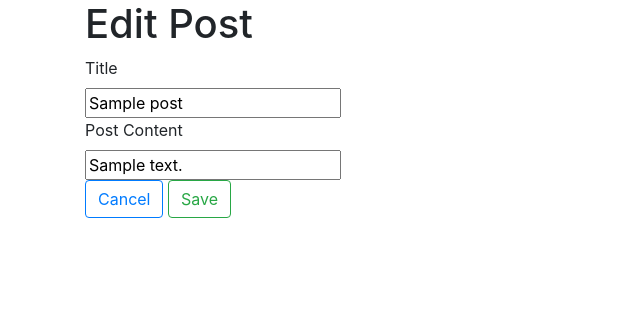
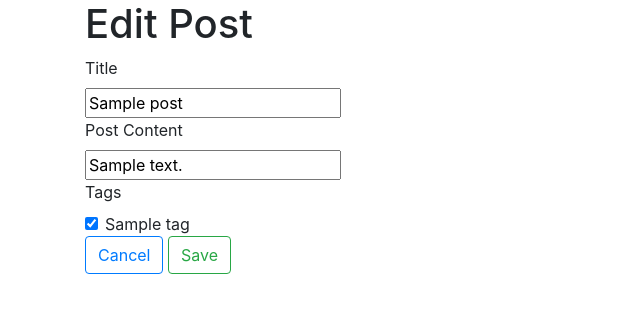
Before and after one commit to aprylle-1/springboard-exercises, a Flask app: page /posts/1/edit in a window 1280 px wide. Shown: the top 313 px of the page, without its empty margins (0-640 px from the left). Run offline with Flask 2, Linux system fonts and the light colour scheme; tables that the repository leaves empty hold one stand-in row (values such as "Sample post").

Commit message:
blogly part3

```diff
--- a/flask-blogly/app.py
+++ b/flask-blogly/app.py
@@ -3,7 +3,7 @@
 from crypt import methods
 from email.mime import image
 from flask import Flask, render_template, request, redirect, session
-from models import db, connect_db, User, Post, default_img
+from models import db, connect_db, User, Post, default_img, PostTag, Tag
 from sqlalchemy import desc
 from datetime import datetime
 app = Flask(__name__)
@@ -149,8 +149,9 @@ def get_add_post_form(user_id):
         session["errors"] = []
 
     user = User.query.get(user_id)
+    tags = Tag.query.all()
 
-    return render_template('create-post-form.html', user = user, errors=errors)
+    return render_template('create-post-form.html', user = user, errors=errors, tags=tags)
 
 @app.route("/users/<user_id>/posts/new", methods=["POST"])
 def add_post_for_user(user_id):
@@ -159,6 +160,8 @@ def add_post_for_user(user_id):
     errors = []
     title = request.form["title"]
     content = request.form["content"]
+
+    tags = request.form.getlist("tags")
 
     if not title:
         errors.append("Missing title")
@@ -172,6 +175,11 @@ def add_post_for_user(user_id):
     post = Post(title=title, content=content, user_id=user_id, created_at=datetime.now())
     db.session.add(post)
     db.session.commit()
+
+    post_tags = [PostTag(post_id=post.id, tag_id=tag) for tag in tags]
+    db.session.add_all(post_tags)
+    db.session.commit()
+
     return redirect(f"/users/{user_id}")
 
 @app.route("/posts/<post_id>")
@@ -197,7 +205,11 @@ def get_edit_post_form(post_id):
 
     post = Post.query.get(post_id)
 
-    return render_template('edit-post.html', post=post, errors = errors)
+    tags = Tag.query.all()
+
+    post_tag_ids = [tag.tag_id for tag in post.tags]
+
+    return render_template('edit-post.html', post=post, errors = errors, tags=tags, post_tag_ids=post_tag_ids)
 
 @app.route("/posts/<post_id>/edit", methods=["POST"])
 def edit_post(post_id):
@@ -205,7 +217,7 @@ def edit_post(post_id):
     errors = []
     title = request.form["title"]
     content = request.form["content"]
-
+    tags = request.form.getlist("tags")
     if not title:
         errors.append("Missing Post Title")
     if not content:
@@ -220,6 +232,14 @@ def edit_post(post_id):
         post.title = title
         post.content = content
 
+        for post_tag in post.tags:
+            db.session.delete(post_tag)
+
+        db.session.commit()
+
+        for tag in tags:
+            new_tag = PostTag(post_id=post_id, tag_id=tag)
+            db.session.add(new_tag)
         db.session.commit()
 
         return redirect(f"/posts/{post_id}")
@@ -235,3 +255,102 @@ def delete_post(post_id):
     db.session.commit()
 
     return redirect(f"/users/{user_id}")
+
+@app.route("/tags")
+def get_all_tags():
+    tags = Tag.query.all()
+
+    return render_template("tags.html", tags=tags)
+
+@app.route("/tags/<tag_id>")
+def show_tag_details(tag_id):
+    tag = Tag.query.get(tag_id)
+    posts_tags = tag.posts
+
+    posts = []
+
+    for post in posts_tags:
+        posts.append(post.post)
+
+    return render_template("tag-details.html", tag=tag, posts=posts)
+
+@app.route("/tags/new", methods=["GET"])
+def get_add_tag_form():
+
+    errors = session.get("errors", [])
+    session["errors"] = []
+
+    return render_template("create-tag-form.html", errors = errors)
+
+@app.route("/tags/new", methods=["POST"])
+def add_tag():
+
+    name = request.form.get("name", "")
+    all_tags = Tag.query.all()
+    names = []
+    for tag in all_tags:
+        names.append(tag.name)
+
+    errors = []
+    if not name:
+        errors.append("No tag name was submitted")
+        session["errors"] = errors
+        return redirect("/tags/new")
+
+    elif name and name in names:
+        errors.append("Tag name already exists")
+        session["errors"] = errors
+        return redirect("/tags/new")
+
+    else:
+        tag = Tag(name=name)
+        db.session.add(tag)
+        db.session.commit()
+        return redirect("/tags")
+
+@app.route("/tags/<tag_id>/edit", methods=["GET"])
+def get_edit_tag_form(tag_id):
+
+    errors = session.get("errors", [])
+    tag = Tag.query.get(tag_id)
+    session["errors"] = []
+    return render_template("edit-tag.html", errors=errors, tag=tag)
+
+@app.route("/tags/<tag_id>/edit", methods=["POST"])
+def edit_tag(tag_id):
+
+    tag = Tag.query.get(tag_id)
+    name = request.form.get("name", "")
+    errors = []
+    all_tags = Tag.query.all()
+    names = [tag.name for tag in all_tags]
+
+    if not name:
+        errors.append("Tag Name is a required field")
+        session["errors"] = errors
+        return redirect(f"/tags/{tag_id}/edit")
+    if name == tag.name:
+        return redirect("/tags")
+    if name and name in names:
+        session["errors"] = errors
+        errors.append("Tag Name already exists")
+        return redirect(f"/tags/{tag_id}/edit")
+
+    tag.name = name
+    db.session.commit()
+    return redirect("/tags")
+
+@app.route("/tags/<tag_id>/delete", methods=["POST"])
+def delete_tag(tag_id):
+
+    tag = Tag.query.get(tag_id)
+    posts = tag.posts
+
+    if posts:
+        for post in posts:
+            db.session.delete(post)
+
+    db.session.delete(tag)
+    db.session.commit()
+
+    return redirect("/tags")
--- a/flask-blogly/models.py
+++ b/flask-blogly/models.py
@@ -81,6 +81,8 @@ class Post(db.Model):
 
     user = db.relationship("User", backref="posts")
 
+    tags = db.relationship("PostTag", backref="post")
+
     def __repr__(self):
         """Show information about the Post Object"""
         p = self
@@ -96,3 +98,25 @@ class Post(db.Model):
         test_date_format = '%Y-%m-%d %H:%M:%S.%f'
         strp_time = datetime.strptime(str(self.created_at), test_date_format)
         return strp_time.strftime("%a %b %d %Y, %H:%M %p")
+
+class Tag(db.Model):
+    """Tags"""
+
+    __tablename__ = "tags"
+
+    id = db.Column(db.Integer, primary_key=True, autoincrement=True)
+
+    name = db.Column(db.Text, nullable=False, unique=True)
+
+    posts = db.relationship('PostTag', backref="tag")
+
+    def __repr__(self):
+        return f"<{self.id} {self.name}>"
+
+class PostTag(db.Model):
+
+    __tablename__ = "posts_tags"
+
+    post_id = db.Column(db.Integer, db.ForeignKey("posts.id"), primary_key=True)
+
+    tag_id = db.Column(db.Integer, db.ForeignKey("tags.id"), primary_key=True)
--- a/flask-blogly/templates/edit-post.html
+++ b/flask-blogly/templates/edit-post.html
@@ -15,6 +15,26 @@
     <div><input type="text" name="title" value="{{post.title}}"></div>
     <div><label for="content">Post Content</label></div>
     <div><input type="text" name="content" value="{{post.content}}"></div>
+    <div><label for="tags">Tags</label></div>
+    {% if tags %}
+        {% for tag in tags %}
+        {% if tag.id in post_tag_ids%}
+        <div class="form-check">
+            <input name="tags" class="form-check-input" type="checkbox" value="{{tag.id}}" id="{{tag.name}}" checked>
+            <label class="form-check-label" for="{{tag.name}}">
+              {{tag.name}}
+            </label>
+          </div>
+        {% else %}
+        <div class="form-check">
+            <input name="tags" class="form-check-input" type="checkbox" value="{{tag.id}}" id="{{tag.name}}">
+            <label class="form-check-label" for="{{tag.name}}">
+              {{tag.name}}
+            </label>
+          </div>
+        {% endif %}
+        {% endfor %}
+    {% endif %}
     <div>
         <a href="/users/{{post.user_id}}" class="btn btn-outline-primary">Cancel</a>
         <button class="btn btn-outline-success">Save</button>
```
Also changed, not shown: flask-blogly/seed.py (+23 -1 lines), flask-blogly/templates/create-post-form.html (+11 -0 lines), flask-blogly/templates/create-tag-form.html (added, +27 -0 lines), flask-blogly/templates/edit-tag.html (added, +27 -0 lines), flask-blogly/templates/home.html (+19 -1 lines), flask-blogly/templates/post-details.html (+18 -0 lines), flask-blogly/templates/tag-details.html (added, +18 -0 lines), flask-blogly/templates/tags.html (added, +13 -0 lines).
